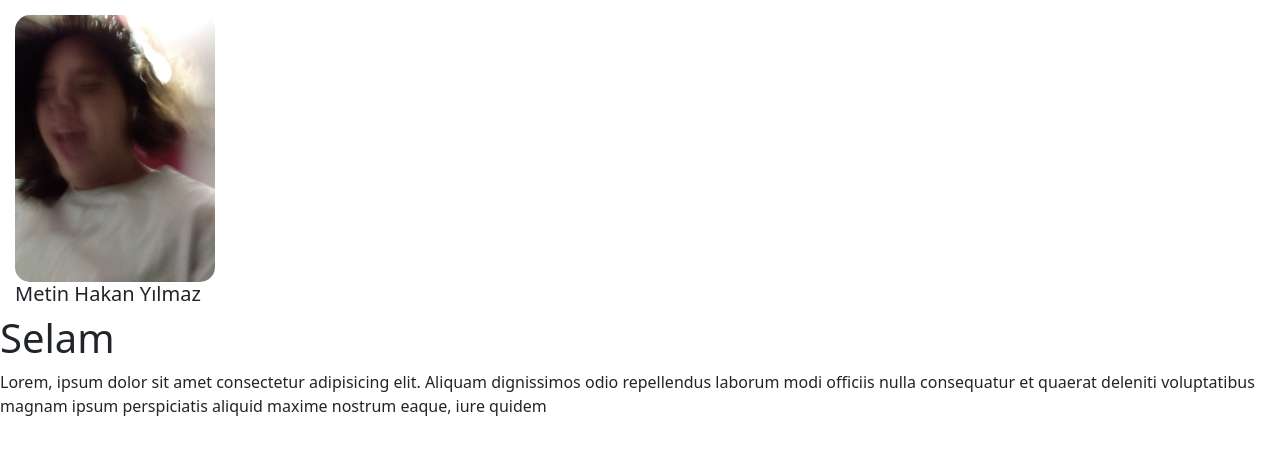
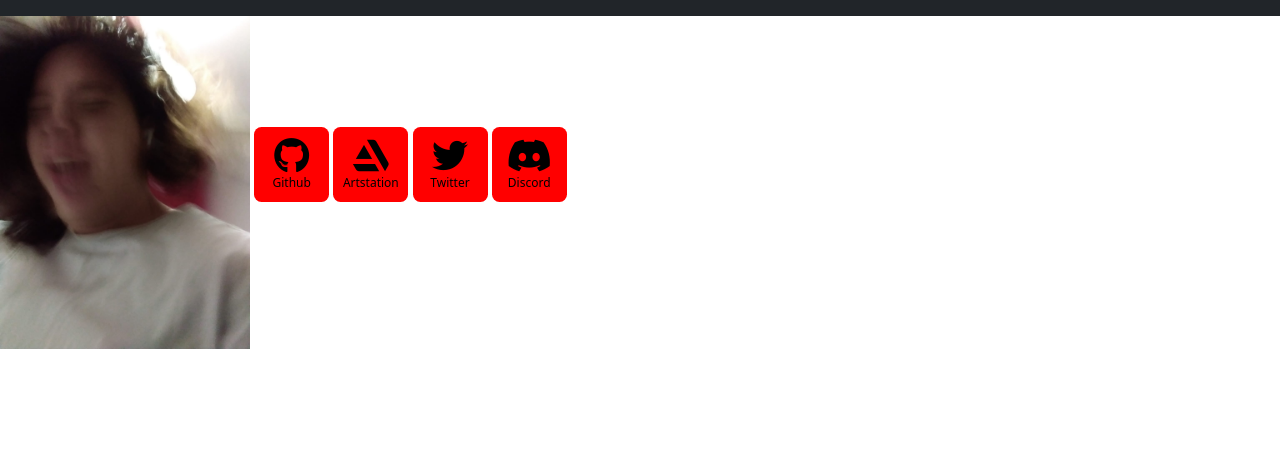
Before and after one commit to heikan1/WebHomework, a PHP site: page / in a window 1280 px wide. Shown: the top 455 px of the page. Run offline with PHP 8.4, Linux system fonts and the light colour scheme.

Commit message:
html-css-bootstrap taslağı oluşturmaya çalışma

```diff
--- a/index.css
+++ b/index.css
@@ -1,10 +1,34 @@
-img.rounded-corners {
-    border-radius: 15px;
-    margin-top: 15px;
-  }
-h1.selam{
-    margin-left: 15px;
+nav.navbar.navbar-expand-sm.bg-dark.navbar-dark.sticky-top{
+
 }
-div.image-section{
-    margin-left: 15px;
+
+button.under-photo{
+    width: 75px;
+    height: 75px;
+    background-color: red;
+    color: black;
+    border: none;
+    font-size: 12px;
+    border-radius: 10%;
+    text-align: center;
 }
+
+#my-photo{
+    width: 250px;
+}
+
+#photo-side{
+
+
+}
+#under-photo{
+    margin-top:15px;
+    border-spacing: 30px;
+}
+#page{
+    margin: 15px;
+}
+
+a{
+    float: left;
+}
--- a/index.html
+++ b/index.html
@@ -4,22 +4,27 @@
     <meta charset="UTF-8">
     <meta http-equiv="X-UA-Compatible" content="IE=edge">
     <meta name="viewport" content="width=device-width, initial-scale=1.0">
+    <title>Metin Hakan Yılmaz</title>
 
-    <link rel="stylesheet" href="index.css">
+    <link rel="stylesheet" href="/index.css">
+    <link rel="stylesheet" href="https://cdnjs.cloudflare.com/ajax/libs/font-awesome/6.4.0/css/all.min.css" integrity="sha512-iecdLmaskl7CVkqkXNQ/ZH/XLlvWZOJyj7Yy7tcenmpD1ypASozpmT/E0iPtmFIB46ZmdtAc9eNBvH0H/ZpiBw==" crossorigin="anonymous" referrerpolicy="no-referrer" />
+    <link href="https://cdn.jsdelivr.net/npm/bootstrap@5.3.0-alpha3/dist/css/bootstrap.min.css" rel="stylesheet" integrity="sha384-KK94CHFLLe+nY2dmCWGMq91rCGa5gtU4mk92HdvYe+M/SXH301p5ILy+dN9+nJOZ" crossorigin="anonymous">
+</head>
 
-    <link href="https://cdn.jsdelivr.net/npm/bootstrap@5.3.0-alpha3/dist/css/bootstrap.min.css" rel="stylesheet" integrity="sha384-KK94CHFLLe+nY2dmCWGMq91rCGa5gtU4mk92HdvYe+M/SXH301p5ILy+dN9+nJOZ" crossorigin="anonymous">
+<body>
 
-    <title>Metin Hakan Yılmaz</title>
-</head>
-<body>
+<nav class="navbar navbar-expand-sm bg-dark navbar-dark sticky-top"></nav>
+<img id = "my-photo"src="/assets/watashiNoPhoto.jpg" alt="ben">
+
+
+
+<button class="under-photo"><i class="fa-brands fa-github" style="font-size: 300%;"></i><br>Github</button>
+<button class="under-photo"><i class="fa-brands fa-artstation"style="font-size:300%;"></i><br>Artstation</button>
+
+<button class="under-photo"><i class="fa-brands fa-twitter"style="font-size: 300%;"></i><br>Twitter</button>
+<button class="under-photo"><i class="fa-brands fa-discord"style="font-size: 300%;"></i><br>Discord</button>
+
+
     <script src="https://cdn.jsdelivr.net/npm/bootstrap@5.3.0-alpha3/dist/js/bootstrap.bundle.min.js" integrity="sha384-ENjdO4Dr2bkBIFxQpeoTz1HIcje39Wm4jDKdf19U8gI4ddQ3GYNS7NTKfAdVQSZe" crossorigin="anonymous"></script>
-    <div class="image-section">
-        <img class = "rounded-corners"src="assets/watashiNoPhoto.jpg" width="200"  alt="Ben">
-        <h5>Metin Hakan Yılmaz</h5>
-    </div>
-    <div>
-        <h1>Selam</h1>
-        <p width="60">Lorem, ipsum dolor sit amet consectetur adipisicing elit. Aliquam dignissimos odio repellendus laborum modi officiis nulla consequatur et quaerat deleniti voluptatibus magnam ipsum perspiciatis aliquid maxime nostrum eaque, iure quidem </p>
-    </div>
 </body>
 </html>
```
